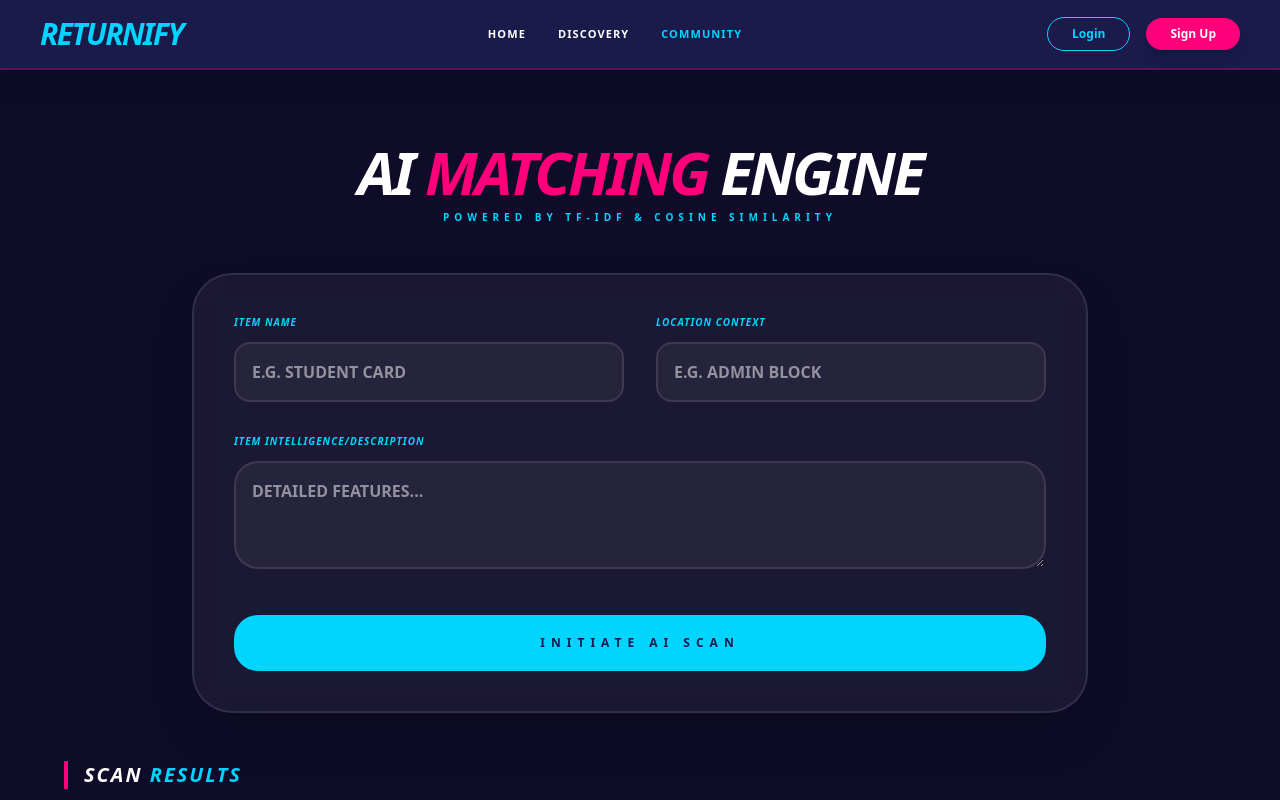
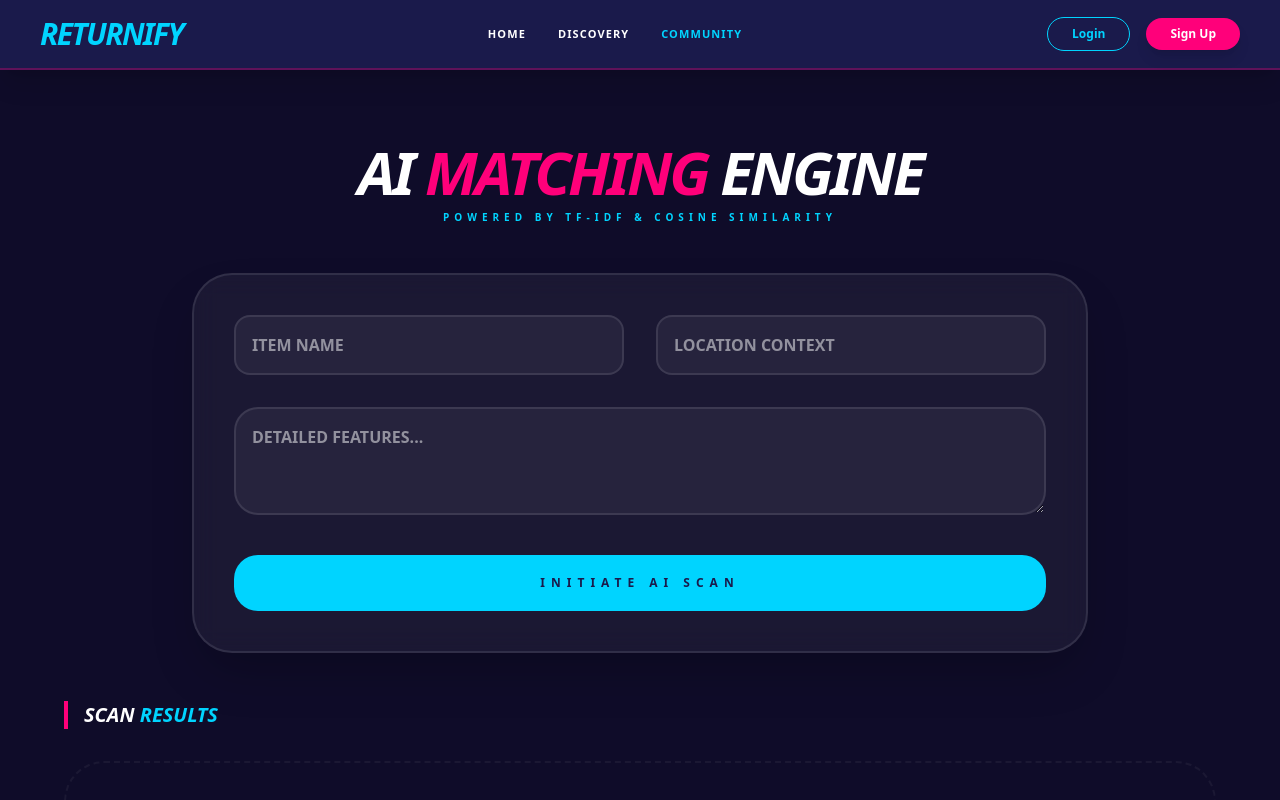
Before and after one commit to aizabiibi2-design/returnify, a React (Vite) app in the folder client/: page /ai-intelligence in a window 1280 px wide. Shown: the top 800 px of the page. Built offline with nearby package versions, Linux system fonts and the light colour scheme.

Commit message:
Final Admin and AI Matching logic fix

```diff
--- a/client/src/pages/AIIntelligence.jsx
+++ b/client/src/pages/AIIntelligence.jsx
@@ -11,16 +11,12 @@ const AIIntelligence = () => {
       alert("SYSTEM ERROR: Please fill name and description! 📝");
       return;
     }
-
     setLoading(true);
-    setMatches([]); // Purane matches clear karein
-
+    setMatches([]);
     try {
-      // Step 1: Get data from Node.js Backend
       const dbResponse = await axios.get('http://localhost:5000/api/items/all-items');
       const foundItems = dbResponse.data;
 
-      // Step 2: Send to Flask AI Engine
       const aiResponse = await axios.post('http://localhost:5001/match', {
         item_name: lostItem.name,
         location: lostItem.location,
@@ -28,7 +24,6 @@ const AIIntelligence = () => {
         found_items: foundItems
       });
 
-      // Backend se matches array nikalna
       if (aiResponse.data.success) {
         setMatches(aiResponse.data.matches);
       }
@@ -39,86 +34,43 @@ const AIIntelligence = () => {
     setLoading(false);
   };
 
+  const handleClaim = () => {
+    alert("CLAIM LOGGED: Our AI has notified the founder. Please check your messages! ✉️");
+  };
+
   return (
     <div className="min-h-screen bg-[#0f0c29] p-8 flex flex-col items-center">
-      {/* Header */}
       <h1 className="text-6xl font-black text-white italic uppercase tracking-tighter mb-2 mt-10 text-center">
         AI <span className="text-neon-pink">MATCHING</span> ENGINE
       </h1>
-      <p className="text-bright-cyan text-[10px] font-black uppercase tracking-[0.5em] mb-12 shadow-neon text-center">
+      <p className="text-bright-cyan text-[10px] font-black uppercase tracking-[0.5em] mb-12 text-center">
         Powered by TF-IDF & Cosine Similarity
       </p>
 
-      {/* Input Module */}
       <div className="max-w-4xl w-full bg-white/5 border-2 border-white/10 rounded-[40px] p-10 backdrop-blur-md shadow-2xl mb-12">
         <div className="grid grid-cols-1 md:grid-cols-2 gap-8">
-          <div>
-            <label className="block text-[10px] font-black text-bright-cyan uppercase mb-3 tracking-widest italic">Item Name</label>
-            <input
-              type="text"
-              placeholder="E.G. STUDENT CARD"
-              className="w-full p-4 bg-white/5 border-2 border-white/10 rounded-2xl text-white font-bold outline-none focus:border-neon-pink transition-all uppercase"
-              onChange={(e) => setLostItem({...lostItem, name: e.target.value})}
-            />
-          </div>
-          <div>
-            <label className="block text-[10px] font-black text-bright-cyan uppercase mb-3 tracking-widest italic">Location Context</label>
-            <input
-              type="text"
-              placeholder="E.G. ADMIN BLOCK"
-              className="w-full p-4 bg-white/5 border-2 border-white/10 rounded-2xl text-white font-bold outline-none focus:border-bright-cyan transition-all uppercase"
-              onChange={(e) => setLostItem({...lostItem, location: e.target.value})}
-            />
-          </div>
-          <div className="md:col-span-2">
-            <label className="block text-[10px] font-black text-bright-cyan uppercase mb-3 tracking-widest italic">Item Intelligence/Description</label>
-            <textarea
-              rows="3"
-              placeholder="DETAILED FEATURES..."
-              className="w-full p-4 bg-white/5 border-2 border-white/10 rounded-3xl text-white font-bold outline-none focus:border-neon-pink transition-all uppercase"
-              onChange={(e) => setLostItem({...lostItem, desc: e.target.value})}
-            />
-          </div>
+          <input type="text" placeholder="Item Name" className="w-full p-4 bg-white/5 border-2 border-white/10 rounded-2xl text-white font-bold outline-none focus:border-neon-pink uppercase" onChange={(e) => setLostItem({...lostItem, name: e.target.value})} />
+          <input type="text" placeholder="Location Context" className="w-full p-4 bg-white/5 border-2 border-white/10 rounded-2xl text-white font-bold outline-none focus:border-bright-cyan uppercase" onChange={(e) => setLostItem({...lostItem, location: e.target.value})} />
+          <textarea rows="3" placeholder="Detailed Features..." className="md:col-span-2 w-full p-4 bg-white/5 border-2 border-white/10 rounded-3xl text-white font-bold outline-none focus:border-neon-pink uppercase" onChange={(e) => setLostItem({...lostItem, desc: e.target.value})} />
         </div>
-
-        <button
-          onClick={handleMatch}
-          disabled={loading}
-          className="w-full mt-10 py-5 bg-bright-cyan text-royal-blue rounded-3xl font-black uppercase text-xs tracking-[0.5em] shadow-neon hover:bg-white transition-all active:scale-95 disabled:opacity-50"
-        >
+        <button onClick={handleMatch} disabled={loading} className="w-full mt-10 py-5 bg-bright-cyan text-royal-blue rounded-3xl font-black uppercase text-xs tracking-[0.5em] shadow-neon hover:bg-white transition-all disabled:opacity-50">
           {loading ? "SCANNING NETWORK..." : "INITIATE AI SCAN"}
         </button>
       </div>
 
-      {/* Results Display */}
       <div className="max-w-6xl w-full">
-        <h2 className="text-xl font-black text-white italic uppercase tracking-widest mb-8 border-l-4 border-neon-pink pl-4">
-          Scan <span className="text-bright-cyan">Results</span>
-        </h2>
-
+        <h2 className="text-xl font-black text-white italic uppercase mb-8 border-l-4 border-neon-pink pl-4">Scan <span className="text-bright-cyan">Results</span></h2>
         <div className="grid grid-cols-1 md:grid-cols-3 gap-6">
           {matches.length > 0 ? matches.map((item, index) => (
-            <div key={index} className="bg-[#1a1a4b] border-2 border-white/5 p-6 rounded-[30px] relative hover:border-neon-pink transition-all duration-300">
-
-              {/* FIXED SCORE DISPLAY */}
-              <div className="absolute -top-3 -right-3 bg-neon-pink text-white text-[10px] font-black px-4 py-2 rounded-full shadow-lg border-2 border-[#0f0c29]">
-                {item.score ? `${(item.score * 100).toFixed(0)}% MATCH` : "MATCH FOUND"}
+            <div key={index} className="bg-[#1a1a4b] border-2 border-white/5 p-6 rounded-[30px] relative hover:border-neon-pink transition-all">
+              <div className="absolute -top-3 -right-3 bg-neon-pink text-white text-[10px] font-black px-4 py-2 rounded-full border-2 border-[#0f0c29]">
+                {(item.score * 100).toFixed(0)}% MATCH
               </div>
-
               <h3 className="text-xl font-black text-white uppercase italic mb-2">{item.title}</h3>
-              <p className="text-[10px] text-bright-cyan font-bold uppercase mb-4 italic">Found @ {item.location || "Unknown"}</p>
-
-              <div className="h-[2px] w-full bg-white/5 mb-4"></div>
-
-              <button className="w-full py-4 bg-white/5 border border-white/10 text-white rounded-xl text-[10px] font-black uppercase tracking-[0.2em] hover:bg-white hover:text-royal-blue transition-all">
-                Claim Intelligence
-              </button>
+              <p className="text-[10px] text-bright-cyan font-bold uppercase mb-4 italic">Found @ {item.location}</p>
+              <button onClick={handleClaim} className="w-full py-4 bg-white/5 border border-white/10 text-white rounded-xl text-[10px] font-black uppercase hover:bg-white hover:text-royal-blue transition-all">Claim Intelligence</button>
             </div>
-          )) : !loading && (
-            <div className="col-span-full text-center py-10 text-gray-600 font-black uppercase tracking-widest border-2 border-dashed border-white/5 rounded-[40px]">
-              No High-Frequency Matches Detected
-            </div>
-          )}
+          ) ) : !loading && <div className="col-span-full text-center py-10 text-gray-600 font-black uppercase tracking-widest border-2 border-dashed border-white/5 rounded-[40px]">No High-Frequency Matches Detected</div>}
         </div>
       </div>
     </div>
```
Also changed, not shown: client/src/pages/Admin.jsx (+23 -6 lines), 2 other files (tests, documents, lock files or other folders).
